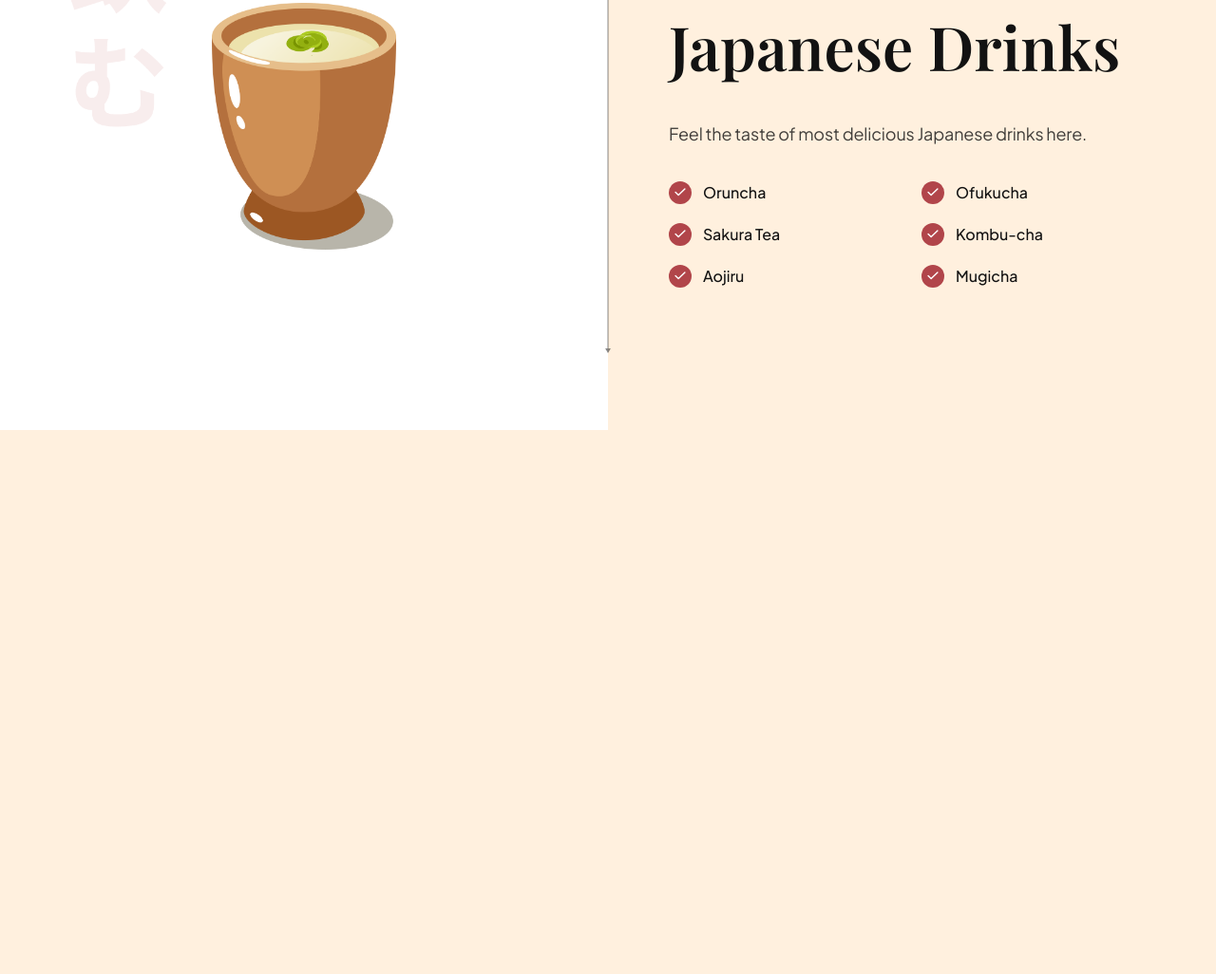
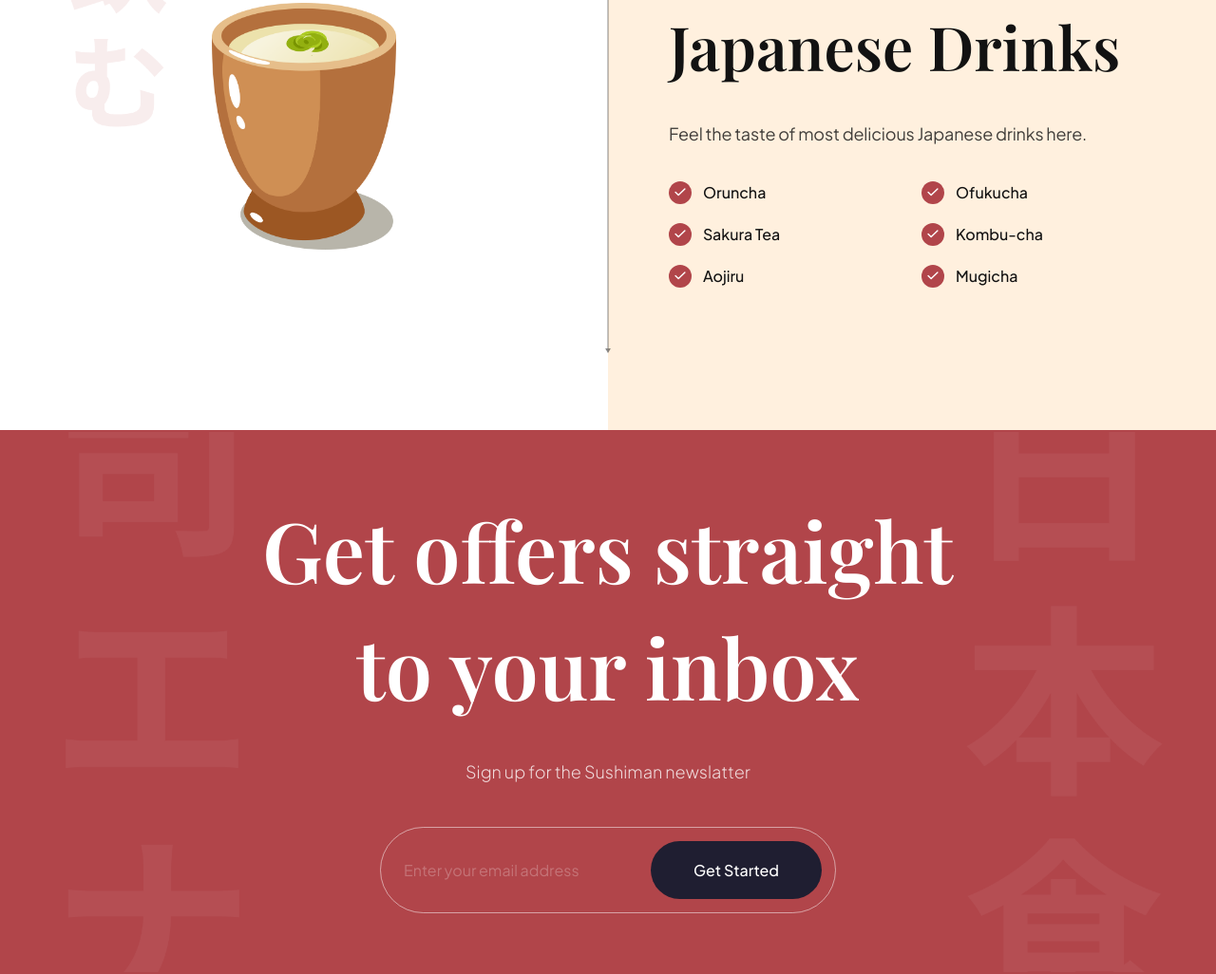
Before and after one commit to Paulina-Wisniewska/sushi, a website built with Vite: page index.html in a window 1280 px wide. Shown: the part 3245-4271 px from the top of the page at 95% size. Before the commit the page ends 3698 px from the top, so only its background shows below. Built offline with nearby package versions, Linux system fonts and the light colour scheme.

Commit message:
added newslatter

```diff
--- a/css/sections/subscribe.css
+++ b/css/sections/subscribe.css
@@ -0,0 +1,72 @@
+.subscription {
+    padding: 64px;
+    background-color: var(--primary-color);
+    background-image: url('../../assets/subscribe_bg.png');
+    background-position: center;
+    background-repeat: no-repeat;
+    background-size: contain;
+    flex-direction: column;
+    overflow: hidden;
+}
+
+.subscription h2{
+    font-size: 88px;
+    font-family: var(--playfair-display);
+    font-weight: 600;
+    line-height: 123px;
+    color: #fff;
+    text-align: center;
+}
+
+.subscription p{
+    font-size: 18px;
+    font-family: var(--plus-jakarta-sans);
+    font-weight: 300;
+    line-height: 36px;
+    color: rgba(255, 255, 255, 0.8);
+    text-align: center;
+    margin-top: 32px;
+}
+
+.subscription__form {
+    min-width: 480px;
+    margin-top: 40px;
+
+    padding: 14px 14px 14px 24px;
+    display: flex;
+    gap: 10px;
+    border: 1px solid rgba(255, 255, 255, 0.5);
+    border-radius: 46px;
+}
+
+.subscription__form input{
+    flex: 1;
+    font-size: 16px;
+    font-weight: 400px;
+    font-family: var(--plus-jakarta-sans);
+    color: #fff;
+    opacity: 0.5;
+    background: transparent;
+    border: none;
+    outline: none;
+}
+
+.subscription__form input::placeholder{
+    color: #fff;
+    opacity: 0.5;
+}
+
+.subscription__form button{
+    padding: 20px;
+    min-width: 180px;
+    font-size: 16px;
+    font-weight: 500;
+    font-family: var(--plus-jakarta-sans);
+    color: #fff;
+    text-align: center;
+    background: var(--black-400);
+    border-radius: 46px;
+    border: none;
+    outline: none;
+    cursor: pointer;
+}
--- a/index.html
+++ b/index.html
@@ -281,6 +281,17 @@
     </section>
   </section>
 
+  <section class="subscription flex-center" id="services">
+    <h2 data-aos="flip-down">Get offers straight <br />
+    to your inbox</h2>
+    <p data-aos="fade-up">Sign up for the Sushiman newslatter</p>
+
+    <div class="subscription__form" data-aos="fade-up">
+      <input type="text" placeholder="Enter your email address">
+      <button>Get Started</button>
+    </div>
+  </section>
+
 
 
   <script src="js/script.js" type="module"></script>
```
